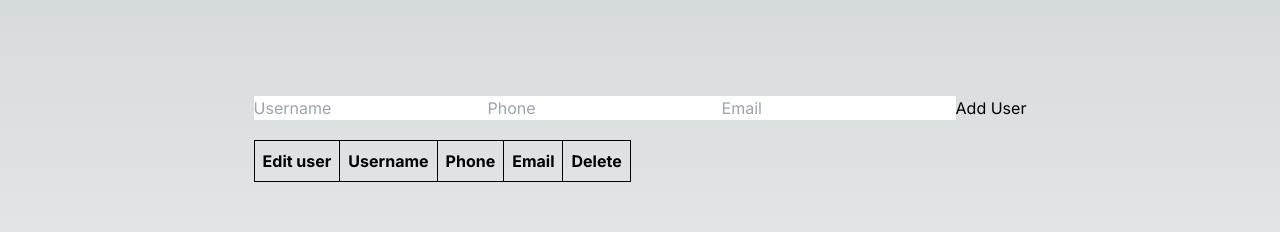
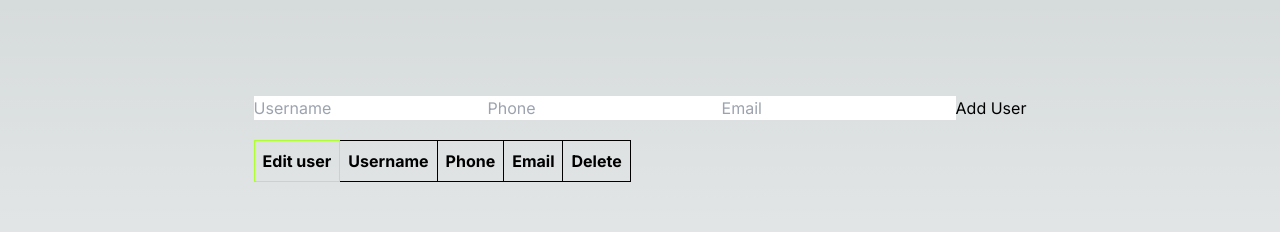
Before and after one commit to Kalemeeracollins/todo, a Next.js app: page / in a window 1280 px wide. Shown: the top 232 px of the page. Built offline with nearby package versions, Linux system fonts and the light colour scheme.

Commit message:
Color border changed

```diff
--- a/src/app/Table.tsx
+++ b/src/app/Table.tsx
@@ -69,7 +69,7 @@ const Table = () => {
       <table style={{ borderCollapse: 'collapse', border: '1px solid black' }}>
         <thead>
           <tr>
-            <th style={{ border: '1px solid black', padding: '8px' }}>Edit user</th>
+            <th style={{ border: '1px solid greenyellow', padding: '8px' }}>Edit user</th>
             <th style={{ border: '1px solid black', padding: '8px' }}>Username</th>
             <th style={{ border: '1px solid black', padding: '8px' }}>Phone</th>
             <th style={{ border: '1px solid black', padding: '8px' }}>Email</th>
```
